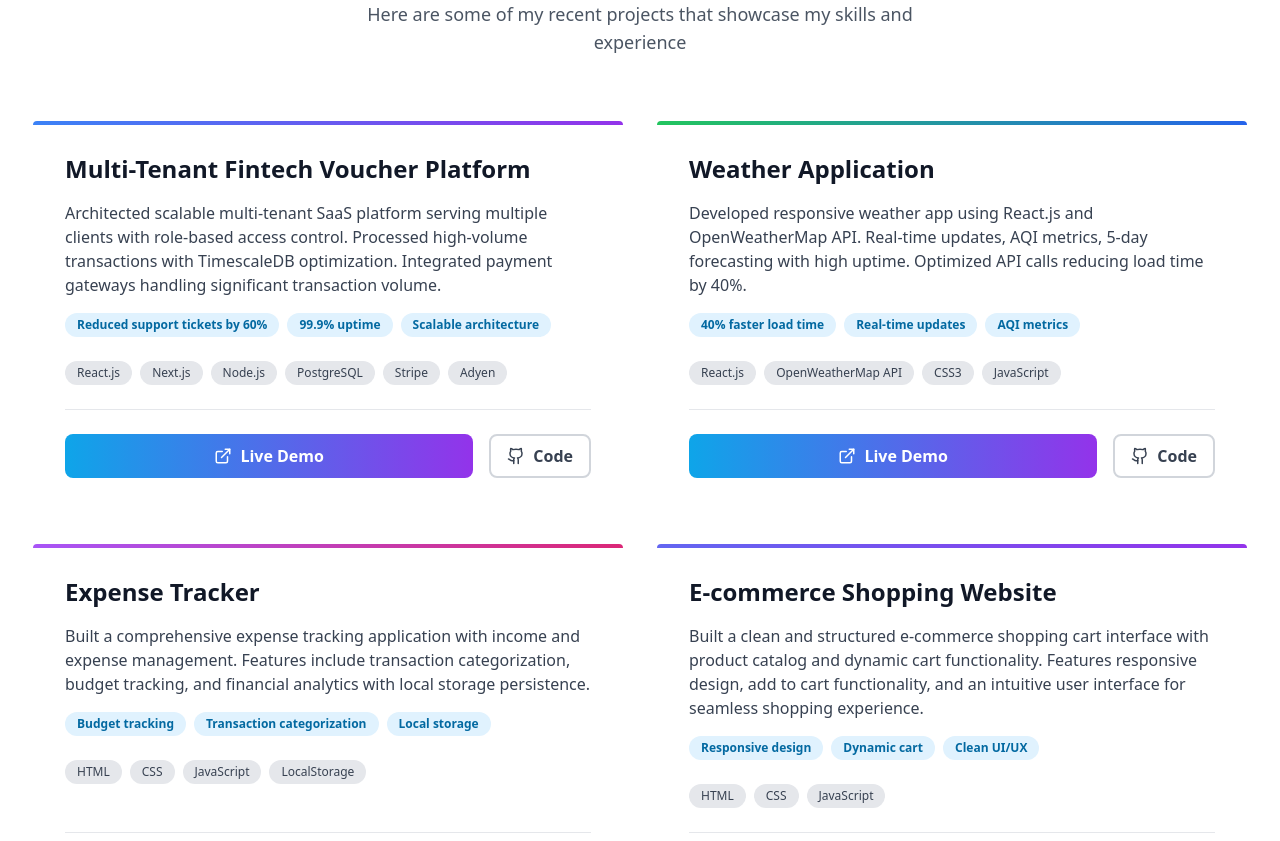
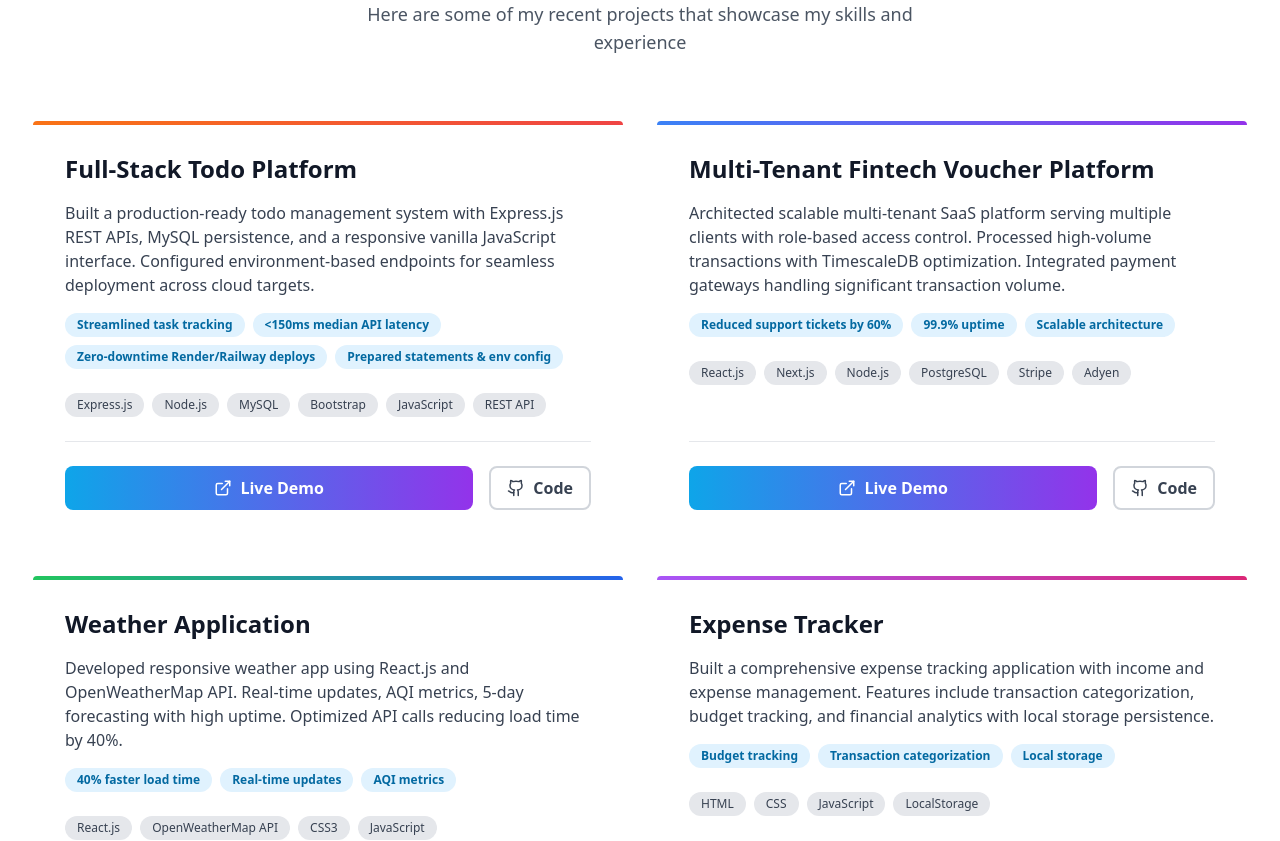
Before and after one commit to gunjivinay/Vinay-Portfolio, a Next.js app: page / in a window 1280 px wide. Shown: the part 3120-3961 px from the top of the page. Built offline with nearby package versions, Linux system fonts and the light colour scheme.

Commit message:
Updated project and skills

```diff
--- a/components/sections/Projects.tsx
+++ b/components/sections/Projects.tsx
@@ -5,6 +5,28 @@ import { useInView } from 'react-intersection-observer'
 import { ExternalLink, Github, Code } from 'lucide-react'
 
 const projects = [
+  {
+    title: 'Full-Stack Todo Platform',
+    description:
+      'Built a production-ready todo management system with Express.js REST APIs, MySQL persistence, and a responsive vanilla JavaScript interface. Configured environment-based endpoints for seamless deployment across cloud targets.',
+    technologies: [
+      'Express.js',
+      'Node.js',
+      'MySQL',
+      'Bootstrap',
+      'JavaScript',
+      'REST API',
+    ],
+    github: 'https://github.com/gunjivinay/Todolist',
+    live: 'https://vinay-checklist.netlify.app/',
+    achievements: [
+      'Streamlined task tracking',
+      '<150ms median API latency',
+      'Zero-downtime Render/Railway deploys',
+      'Prepared statements & env config',
+    ],
+    gradient: 'from-orange-500 to-red-500',
+  },
   {
     title: 'Multi-Tenant Fintech Voucher Platform',
     description: 'Architected scalable multi-tenant SaaS platform serving multiple clients with role-based access control. Processed high-volume transactions with TimescaleDB optimization. Integrated payment gateways handling significant transaction volume.',
--- a/components/sections/Skills.tsx
+++ b/components/sections/Skills.tsx
@@ -16,6 +16,7 @@ const skillCategories = {
   'Backend': [
     { name: 'Node.js', icon: '🟢', color: 'from-green-600 to-green-400' },
     { name: 'Express.js', icon: '🚂', color: 'from-gray-800 to-gray-600' },
+    { name: 'MySQL', icon: '🐬', color: 'from-teal-500 to-blue-500' },
     { name: 'PostgreSQL', icon: '🐘', color: 'from-blue-700 to-blue-500' },
     { name: 'Prisma ORM', icon: '🗄️', color: 'from-indigo-600 to-purple-500' },
     { name: 'Java', icon: '☕', color: 'from-orange-600 to-red-600' },
@@ -29,8 +30,17 @@ const skillCategories = {
   'DevOps & Tools': [
     { name: 'Docker', icon: '🐳', color: 'from-blue-500 to-cyan-400' },
     { name: 'Vercel', icon: '▲', color: 'from-black to-gray-800' },
+    { name: 'Netlify', icon: '🌀', color: 'from-emerald-500 to-teal-500' },
+    { name: 'Render', icon: '🚀', color: 'from-purple-500 to-indigo-500' },
+    { name: 'Railway', icon: '🚉', color: 'from-blue-500 to-slate-500' },
     { name: 'Git/GitHub', icon: '🔀', color: 'from-gray-800 to-gray-600' },
     { name: 'VS Code', icon: '💻', color: 'from-blue-600 to-indigo-600' },
+    { name: 'IntelliJ IDEA', icon: '🧠', color: 'from-purple-600 to-blue-600' },
+    { name: 'Eclipse', icon: '🌘', color: 'from-gray-700 to-indigo-700' },
+  ],
+  'Testing & QA': [
+    { name: 'Postman', icon: '📬', color: 'from-orange-500 to-amber-500' },
+    { name: 'Thunder Client', icon: '⚡', color: 'from-purple-500 to-pink-500' },
   ],
   'Cloud & Monitoring': [
     { name: 'AWS', icon: '☁️', color: 'from-orange-500 to-yellow-500' },
```
